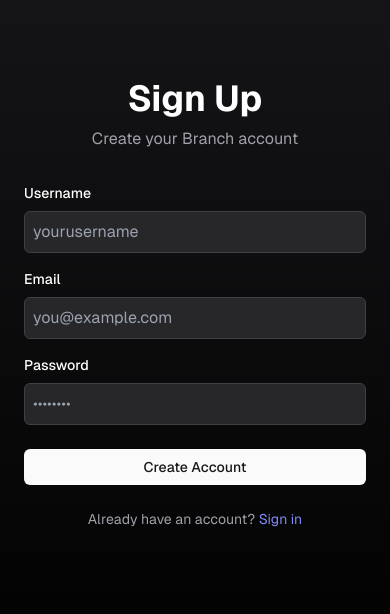
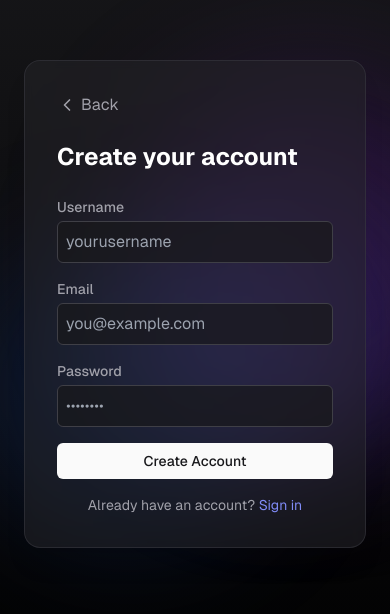
Before and after one commit to KushalPraja/Branch, a Next.js app in the folder branch_frontend/: page /signup in a window 390 px wide. Shown: the part 118-732 px from the top of the page. Built offline with nearby package versions, Linux system fonts and the light colour scheme; no server answers.

Commit message:
refactor HeroSection component for improved responsiveness and styling; adjust layout, typography, and animations

```diff
--- a/branch_frontend/app/signin/page.tsx
+++ b/branch_frontend/app/signin/page.tsx
@@ -5,6 +5,7 @@ import Link from 'next/link';
 import { Button } from '@/components/ui/button';
 import { useAuth } from '@/context/AuthContext';
 import { useRouter } from 'next/navigation';
+import { motion } from 'framer-motion';
 
 export default function SignIn() {
   const [username, setUsername] = useState('');
@@ -24,9 +25,11 @@ export default function SignIn() {
   }, []);
 
   // If already authenticated, redirect to dashboard
-  if (isAuthenticated && !isLoading && typeof window !== 'undefined') {
+  useEffect(() => {
+    if (isAuthenticated && !isLoading) {
       router.push('/dashboard');
     }
+  }, [isAuthenticated, isLoading, router]);
 
   const handleSubmit = async (e: React.FormEvent) => {
     e.preventDefault();
@@ -58,35 +61,115 @@ export default function SignIn() {
   if (isLoading) {
     return (
       <div className="flex min-h-screen items-center justify-center p-6 bg-gradient-to-b from-zinc-900 to-black text-white">
-        <div>Loading...</div>
+        <div className="animate-pulse text-xl font-medium">Loading...</div>
       </div>
     );
   }
 
   return (
-    <div className="flex min-h-screen flex-col items-center justify-center p-6 bg-gradient-to-b from-zinc-900 to-black text-white">
-      <div className="w-full max-w-md space-y-8">
-        <div className="text-center">
-          <h1 className="text-4xl font-bold">Sign In</h1>
-          <p className="mt-2 text-zinc-400">Welcome back to Branch</p>
+    <div className="relative flex min-h-screen flex-col items-center justify-center p-6 overflow-hidden">
+      {/* Animated background elements */}
+      <div className="fixed inset-0 z-0">
+        <div className="absolute inset-0 bg-gradient-to-b from-zinc-900 to-black" />
+
+        {/* Animated circles/orbs */}
+        <motion.div
+          className="absolute top-1/4 left-1/4 w-96 h-96 rounded-full bg-purple-700/20 blur-3xl"
+          animate={{
+            x: [0, 30, 0],
+            y: [0, -30, 0],
+          }}
+          transition={{
+            duration: 8,
+            repeat: Infinity,
+            ease: "easeInOut"
+          }}
+        />
+        <motion.div
+          className="absolute bottom-1/4 right-1/4 w-72 h-72 rounded-full bg-blue-600/20 blur-3xl"
+          animate={{
+            x: [0, -20, 0],
+            y: [0, 20, 0],
+          }}
+          transition={{
+            duration: 6,
+            repeat: Infinity,
+            ease: "easeInOut"
+          }}
+        />
+        <motion.div
+          className="absolute top-1/2 right-1/3 w-64 h-64 rounded-full bg-indigo-500/20 blur-3xl"
+          animate={{
+            x: [0, 40, 0],
+            y: [0, 40, 0],
+          }}
+          transition={{
+            duration: 7,
+            repeat: Infinity,
+            ease: "easeInOut"
+          }}
+        />
+
+        {/* Grid overlay */}
+        <div className="absolute inset-0 bg-[url('/grid.svg')] bg-center [mask-image:linear-gradient(180deg,white,rgba(255,255,255,0))]" />
+      </div>
+
+      <motion.div
+        className="relative z-10 w-full max-w-md"
+        initial={{ opacity: 0, y: 20 }}
+        animate={{ opacity: 1, y: 0 }}
+        transition={{ duration: 0.8 }}
+      >
+        <div className="text-center mb-8">
+          <Link href="/" className="inline-block">
+            <h2 className="text-3xl font-bold text-white">
+              Branch
+            </h2>
+          </Link>
+          <h1 className="text-4xl font-bold mt-6 text-white">Sign In</h1>
+          <p className="mt-2 text-zinc-400">Welcome back to your link hub</p>
         </div>
 
         {successMessage && (
-          <div className="bg-green-900/50 border border-green-800 p-3 rounded-md text-sm">
+          <motion.div
+            className="bg-green-900/30 border border-green-500/30 p-4 rounded-lg text-sm backdrop-blur-sm mb-6"
+            initial={{ opacity: 0, y: -10 }}
+            animate={{ opacity: 1, y: 0 }}
+          >
+            <div className="flex items-center">
+              <svg className="w-5 h-5 text-green-400 mr-2" fill="currentColor" viewBox="0 0 20 20" xmlns="http://www.w3.org/2000/svg">
+                <path fillRule="evenodd" d="M10 18a8 8 0 100-16 8 8 0 000 16zm3.707-9.293a1 1 0 00-1.414-1.414L9 10.586 7.707 9.293a1 1 0 00-1.414 1.414l2 2a1 1 0 001.414 0l4-4z" clipRule="evenodd"></path>
+              </svg>
               {successMessage}
             </div>
+          </motion.div>
         )}
 
         {error && (
-          <div className="bg-red-900/50 border border-red-800 p-3 rounded-md text-sm">
+          <motion.div
+            className="bg-red-900/30 border border-red-500/30 p-4 rounded-lg text-sm backdrop-blur-sm mb-6"
+            initial={{ opacity: 0, y: -10 }}
+            animate={{ opacity: 1, y: 0 }}
+          >
+            <div className="flex items-center">
+              <svg className="w-5 h-5 text-red-400 mr-2" fill="currentColor" viewBox="0 0 20 20" xmlns="http://www.w3.org/2000/svg">
+                <path fillRule="evenodd" d="M10 18a8 8 0 100-16 8 8 0 000 16zM8.707 7.293a1 1 0 00-1.414 1.414L8.586 10l-1.293 1.293a1 1 0 101.414 1.414L10 11.414l1.293 1.293a1 1 0 001.414-1.414L11.414 10l1.293-1.293a1 1 0 00-1.414-1.414L10 8.586 8.707 7.293z" clipRule="evenodd"></path>
+              </svg>
               {error}
             </div>
+          </motion.div>
         )}
 
-        <form className="mt-8 space-y-6" onSubmit={handleSubmit}>
+        <motion.div
+          className="bg-zinc-900/50 backdrop-blur-xl border border-zinc-800/50 shadow-xl rounded-xl p-6"
+          initial={{ opacity: 0, y: 20 }}
+          animate={{ opacity: 1, y: 0 }}
+          transition={{ delay: 0.2, duration: 0.8 }}
+        >
+          <form className="space-y-6" onSubmit={handleSubmit}>
             <div className="space-y-4">
               <div>
-              <label htmlFor="username" className="block text-sm font-medium mb-2">
+                <label htmlFor="username" className="block text-sm font-medium mb-2 text-zinc-300">
                   Username
                 </label>
                 <input
@@ -96,14 +179,14 @@ export default function SignIn() {
                   required
                   value={username}
                   onChange={(e) => setUsername(e.target.value)}
-                className="w-full p-2 bg-zinc-800 border border-zinc-700 rounded-md"
+                  className="w-full p-3 bg-zinc-800/70 border border-zinc-700/70 rounded-lg focus:ring-2 focus:ring-purple-500 focus:outline-none transition-all duration-300"
                   placeholder="yourusername"
                   disabled={isSubmitting}
                 />
               </div>
 
               <div>
-              <label htmlFor="password" className="block text-sm font-medium mb-2">
+                <label htmlFor="password" className="block text-sm font-medium mb-2 text-zinc-300">
                   Password
                 </label>
                 <input
@@ -113,7 +196,7 @@ export default function SignIn() {
                   required
                   value={password}
                   onChange={(e) => setPassword(e.target.value)}
-                className="w-full p-2 bg-zinc-800 border border-zinc-700 rounded-md"
+                  className="w-full p-3 bg-zinc-800/70 border border-zinc-700/70 rounded-lg focus:ring-2 focus:ring-purple-500 focus:outline-none transition-all duration-300"
                   placeholder="••••••••"
                   disabled={isSubmitting}
                 />
@@ -126,7 +209,7 @@ export default function SignIn() {
                   id="remember-me"
                   name="remember-me"
                   type="checkbox"
-                className="h-4 w-4 text-indigo-600 bg-zinc-800 border-zinc-700 rounded"
+                  className="h-4 w-4 text-purple-600 bg-zinc-800 border-zinc-700 rounded focus:ring-purple-500"
                 />
                 <label htmlFor="remember-me" className="ml-2 block text-sm text-zinc-400">
                   Remember me
@@ -134,28 +217,44 @@ export default function SignIn() {
               </div>
 
               <div className="text-sm">
-              <Link href="/forgot-password" className="text-indigo-400 hover:text-indigo-300">
-                Forgot your password?
+                <Link href="/forgot-password" className="text-purple-400 hover:text-purple-300 transition-colors">
+                  Forgot password?
                 </Link>
               </div>
             </div>
 
             <Button
               type="submit"
-            className="w-full"
+              className={`w-full py-6 text-lg bg-gradient-to-r from-purple-500 to-blue-500 hover:from-purple-600 hover:to-blue-600 shadow-lg shadow-purple-500/20 ${isSubmitting ? 'opacity-70 cursor-not-allowed' : ''}`}
               disabled={isSubmitting}
             >
-            {isSubmitting ? 'Signing in...' : 'Sign In'}
+              {isSubmitting ? (
+                <div className="flex items-center justify-center">
+                  <svg className="animate-spin -ml-1 mr-3 h-5 w-5 text-white" xmlns="http://www.w3.org/2000/svg" fill="none" viewBox="0 0 24 24">
+                    <circle className="opacity-25" cx="12" cy="12" r="10" stroke="currentColor" strokeWidth="4"></circle>
+                    <path className="opacity-75" fill="currentColor" d="M4 12a8 8 0 018-8V0C5.373 0 0 5.373 0 12h4zm2 5.291A7.962 7.962 0 014 12H0c0 3.042 1.135 5.824 3 7.938l3-2.647z"></path>
+                  </svg>
+                  Signing in...
+                </div>
+              ) : 'Sign In'}
             </Button>
+          </form>
+        </motion.div>
 
-          <div className="text-center text-sm">
-            <span className="text-zinc-400">Don't have an account? </span>
-            <Link href="/signup" className="text-indigo-400 hover:text-indigo-300">
+        <motion.div
+          className="text-center mt-6 text-zinc-400"
+          initial={{ opacity: 0 }}
+          animate={{ opacity: 1 }}
+          transition={{ delay: 0.4, duration: 0.8 }}
+        >
+          <p>
+            Don't have an account?{' '}
+            <Link href="/signup" className="text-purple-400 hover:text-purple-300 font-medium transition-colors">
               Sign up
             </Link>
-          </div>
-        </form>
-      </div>
+          </p>
+        </motion.div>
+      </motion.div>
     </div>
   );
 }
--- a/branch_frontend/app/signup/page.tsx
+++ b/branch_frontend/app/signup/page.tsx
@@ -5,6 +5,8 @@ import Link from 'next/link';
 import { Button } from '@/components/ui/button';
 import { useAuth } from '@/context/AuthContext';
 import { useRouter } from 'next/navigation';
+import { motion } from 'framer-motion';
+import { ChevronLeft } from 'lucide-react';
 
 export default function SignUp() {
   const [username, setUsername] = useState('');
@@ -52,19 +54,13 @@ export default function SignUp() {
     setIsSubmitting(true);
     setError('');
 
-    console.log('Attempting signup with:', { username, email, password: '***' });
-
     try {
-      // Use only the signup function from context - REMOVED direct fetch to avoid duplicate requests
       await signup(username, email, password);
       console.log('Signup successful, redirecting...');
-
     } catch (err: any) {
       console.error('Signup error details:', err);
 
-      // More detailed error handling
       if (err.response) {
-        // The server responded with a status code outside the 2xx range
         console.log('Error status:', err.response.status);
         console.log('Error headers:', err.response.headers);
         console.log('Error data:', err.response.data);
@@ -86,11 +82,9 @@ export default function SignUp() {
           setError(`Server error (${err.response.status}). Please try again.`);
         }
       } else if (err.request) {
-        // The request was made but no response was received
         console.log('No response received:', err.request);
         setError('Cannot connect to server. Please check server status and try again.');
       } else {
-        // Something happened in setting up the request
         console.log('Error message:', err.message);
         setError('An error occurred during signup. Please try again.');
       }
@@ -101,30 +95,84 @@ export default function SignUp() {
 
   if (isLoading) {
     return (
-      <div className="flex min-h-screen items-center justify-center p-6 bg-gradient-to-b from-zinc-900 to-black text-white">
-        <div>Loading...</div>
+      <div className="relative flex min-h-screen items-center justify-center p-6 overflow-hidden">
+        <div className="fixed inset-0 z-0">
+          <div className="absolute inset-0 bg-gradient-to-b from-zinc-900 to-black" />
+        </div>
+        <div className="z-10">Loading...</div>
       </div>
     );
   }
 
   return (
-    <div className="flex min-h-screen flex-col items-center justify-center p-6 bg-gradient-to-b from-zinc-900 to-black text-white">
-      <div className="w-full max-w-md space-y-8">
-        <div className="text-center">
-          <h1 className="text-4xl font-bold">Sign Up</h1>
-          <p className="mt-2 text-zinc-400">Create your Branch account</p>
+    <div className="relative flex min-h-screen flex-col items-center justify-center p-6 overflow-hidden">
+      {/* Animated background elements */}
+      <div className="fixed inset-0 z-0">
+        <div className="absolute inset-0 bg-gradient-to-b from-zinc-900 to-black" />
+
+        {/* Animated circles/orbs */}
+        <motion.div
+          className="absolute top-1/4 left-1/4 w-96 h-96 rounded-full bg-purple-700/20 blur-3xl"
+          animate={{
+            x: [0, 30, 0],
+            y: [0, -30, 0],
+          }}
+          transition={{
+            duration: 8,
+            repeat: Infinity,
+            ease: "easeInOut"
+          }}
+        />
+        <motion.div
+          className="absolute bottom-1/4 right-1/4 w-72 h-72 rounded-full bg-blue-600/20 blur-3xl"
+          animate={{
+            x: [0, -20, 0],
+            y: [0, 20, 0],
+          }}
+          transition={{
+            duration: 10,
+            repeat: Infinity,
+            ease: "easeInOut"
+          }}
+        />
+        <motion.div
+          className="absolute bottom-1/3 left-1/3 w-64 h-64 rounded-full bg-indigo-500/20 blur-3xl"
+          animate={{
+            x: [0, 15, 0],
+            y: [0, 15, 0],
+          }}
+          transition={{
+            duration: 12,
+            repeat: Infinity,
+            ease: "easeInOut"
+          }}
+        />
       </div>
 
+      {/* Main content */}
+      <div className="z-10 w-full max-w-md">
+        <div className="bg-zinc-800/50 backdrop-blur-sm rounded-2xl p-8 border border-zinc-700/50 shadow-xl">
+          <div className="flex items-center mb-6">
+            <button
+              onClick={() => router.back()}
+              className="text-zinc-400 hover:text-white flex items-center"
+            >
+              <ChevronLeft className="h-5 w-5 mr-1" />
+              <span>Back</span>
+            </button>
+          </div>
+
+          <h1 className="text-2xl font-bold text-white mb-6">Create your account</h1>
+
           {error && (
-          <div className="bg-red-900/50 border border-red-800 p-3 rounded-md text-sm">
+            <div className="bg-red-900/30 border border-red-500/30 p-3 rounded-md text-sm mb-6 text-white">
               {error}
             </div>
           )}
 
-        <form className="mt-8 space-y-6" onSubmit={handleSubmit}>
-          <div className="space-y-4">
+          <form className="space-y-4" onSubmit={handleSubmit}>
             <div>
-              <label htmlFor="username" className="block text-sm font-medium mb-2">
+              <label htmlFor="username" className="block text-sm font-medium text-zinc-400 mb-1">
                 Username
               </label>
               <input
@@ -134,14 +182,14 @@ export default function SignUp() {
                 required
                 value={username}
                 onChange={(e) => setUsername(e.target.value)}
-                className="w-full p-2 bg-zinc-800 border border-zinc-700 rounded-md"
+                className="w-full p-2 bg-zinc-900/70 border border-zinc-700 rounded-md text-white"
                 placeholder="yourusername"
                 disabled={isSubmitting}
               />
             </div>
 
             <div>
-              <label htmlFor="email" className="block text-sm font-medium mb-2">
+              <label htmlFor="email" className="block text-sm font-medium text-zinc-400 mb-1">
                 Email
               </label>
               <input
@@ -151,14 +199,14 @@ export default function SignUp() {
                 required
                 value={email}
                 onChange={(e) => setEmail(e.target.value)}
-                className="w-full p-2 bg-zinc-800 border border-zinc-700 rounded-md"
+                className="w-full p-2 bg-zinc-900/70 border border-zinc-700 rounded-md text-white"
                 placeholder="you@example.com"
                 disabled={isSubmitting}
               />
             </div>
 
             <div>
-              <label htmlFor="password" className="block text-sm font-medium mb-2">
+              <label htmlFor="password" className="block text-sm font-medium text-zinc-400 mb-1">
                 Password
               </label>
               <input
@@ -168,16 +216,15 @@ export default function SignUp() {
                 required
                 value={password}
                 onChange={(e) => setPassword(e.target.value)}
-                className="w-full p-2 bg-zinc-800 border border-zinc-700 rounded-md"
+                className="w-full p-2 bg-zinc-900/70 border border-zinc-700 rounded-md text-white"
                 placeholder="••••••••"
                 disabled={isSubmitting}
               />
             </div>
-          </div>
 
             <Button
               type="submit"
-            className="w-full"
+              className="w-full mt-6 bg-indigo-600 hover:bg-indigo-700"
               disabled={isSubmitting}
             >
               {isSubmitting ? 'Creating Account...' : 'Create Account'}
@@ -192,5 +239,6 @@ export default function SignUp() {
           </form>
         </div>
       </div>
+    </div>
   );
 }
```
Also changed, not shown: branch_frontend/components/landing/hero-section.tsx (+31 -29 lines), branch_frontend/components/landing/demo-profile.png (added). Lines whose indentation alone changed are shown as unchanged.
